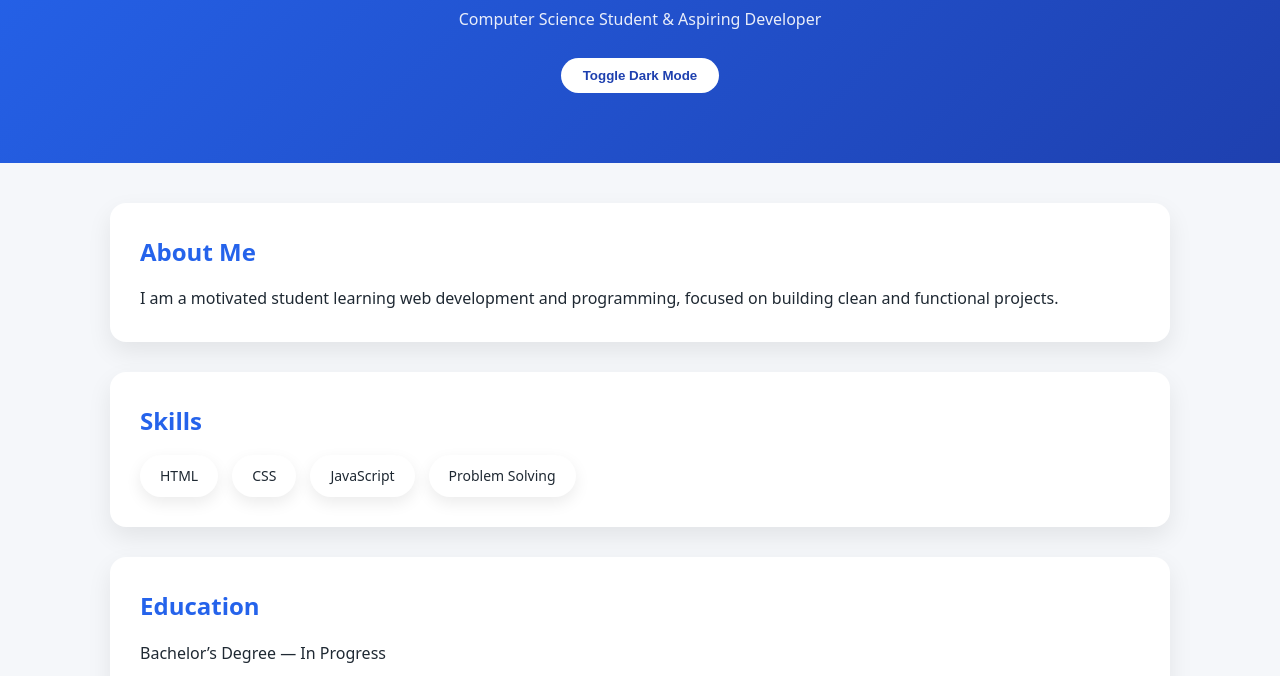
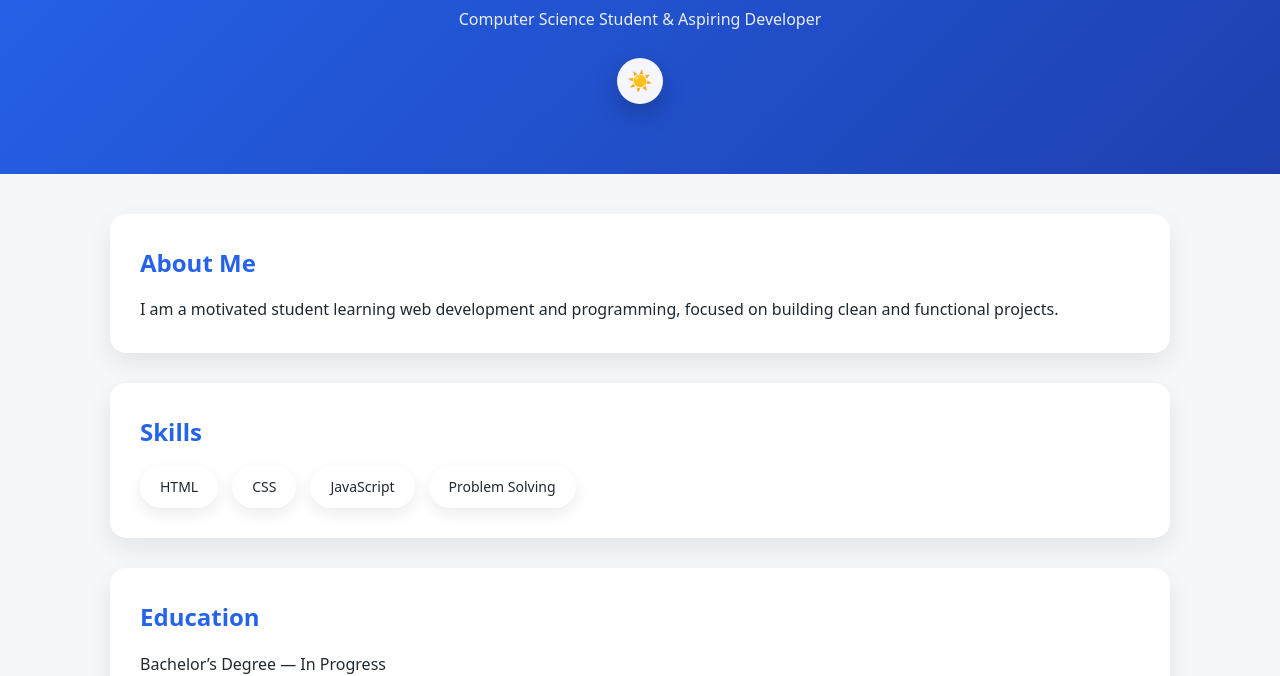
Before and after one commit to abood276/abdullah, a plain HTML site: page index.html in a window 1280 px wide. Shown: the part 137-813 px from the top of the page. Drawn offline with Linux system fonts and the light colour scheme.

Commit message:
last change

```diff
--- a/index.html
+++ b/index.html
@@ -13,7 +13,10 @@
 <header class="hero">
     <h1>Abdullah Firas</h1>
     <p class="subtitle">Computer Science Student & Aspiring Developer</p>
-    <button id="themeBtn">Toggle Dark Mode</button>
+    <button id="themeToggle" aria-label="Toggle theme">
+        <span id="themeIcon">☀️</span>
+    </button>
+
 </header>
 
 <main class="container">
--- a/script.js
+++ b/script.js
@@ -1,6 +1,14 @@
-// Dark mode toggle
-const themeBtn = document.getElementById("themeBtn");
+// Dark mode toggle (single icon)
+const themeBtn = document.getElementById("themeToggle");
+const themeIcon = document.getElementById("themeIcon");
 
 themeBtn.addEventListener("click", () => {
     document.body.classList.toggle("dark");
+
+    // Switch icon
+    if (document.body.classList.contains("dark")) {
+        themeIcon.textContent = "🌙";
+    } else {
+        themeIcon.textContent = "☀️";
+    }
 });
--- a/style.css
+++ b/style.css
@@ -53,15 +53,35 @@ body {
     opacity: 0.9;
 }
 
-.hero button {
+/* =========================================================
+   SINGLE ICON THEME TOGGLE (Sun / Moon)
+   ========================================================= */
+#themeToggle {
     margin-top: 25px;
-    padding: 10px 22px;
+    width: 46px;
+    height: 46px;
+    border-radius: 50%;
     border: none;
-    border-radius: 999px;
     cursor: pointer;
-    font-weight: 600;
-    background: white;
-    color: #1e40af;
+    font-size: 20px;
+
+    display: inline-flex;
+    align-items: center;
+    justify-content: center;
+
+    background: rgba(255, 255, 255, 0.95);
+    box-shadow: 0 10px 25px rgba(0, 0, 0, 0.2);
+
+    transition: transform 0.3s ease, background 0.3s ease;
+}
+
+#themeToggle:hover {
+    transform: scale(1.1);
+}
+
+/* Dark mode toggle background */
+body.dark #themeToggle {
+    background: rgba(0, 0, 0, 0.4);
 }
 
 /* =========================================================
@@ -97,7 +117,7 @@ h2 {
 }
 
 /* =========================================================
-   SKILLS (Card-style badges with hover border animation)
+   SKILLS (Animated on hover only)
    ========================================================= */
 .skills {
     display: flex;
@@ -116,7 +136,6 @@ h2 {
     color: var(--text);
     box-shadow: 0 6px 16px var(--shadow);
     overflow: hidden;
-    cursor: default;
     transition: transform 0.3s ease;
 }
 
@@ -139,11 +158,13 @@ h2 {
     );
     background-size: 300% 300%;
     animation: borderMove 4s linear infinite;
+
     -webkit-mask:
         linear-gradient(#000 0 0) content-box,
         linear-gradient(#000 0 0);
     -webkit-mask-composite: xor;
     mask-composite: exclude;
+
     opacity: 0;
     transition: opacity 0.3s ease;
     z-index: -1;
@@ -171,8 +192,11 @@ h2 {
     text-align: center;
     font-weight: 600;
     overflow: hidden;
-    z-index: 0;
     transition: transform 0.3s ease;
+}
+
+.card:hover {
+    transform: translateY(-6px);
 }
 
 .card::before {
@@ -190,11 +214,13 @@ h2 {
     );
     background-size: 300% 300%;
     animation: borderMove 6s linear infinite;
+
     -webkit-mask:
         linear-gradient(#000 0 0) content-box,
         linear-gradient(#000 0 0);
     -webkit-mask-composite: xor;
     mask-composite: exclude;
+
     opacity: 0;
     transition: opacity 0.3s ease;
     z-index: -1;
@@ -202,10 +228,6 @@ h2 {
 
 .card:hover::before {
     opacity: 1;
-}
-
-.card:hover {
-    transform: translateY(-6px);
 }
 
 /* =========================================================
@@ -249,11 +271,13 @@ h2 {
     );
     background-size: 300% 300%;
     animation: borderMove 5s linear infinite;
+
     -webkit-mask:
         linear-gradient(#000 0 0) content-box,
         linear-gradient(#000 0 0);
     -webkit-mask-composite: xor;
     mask-composite: exclude;
+
     opacity: 0;
     transition: opacity 0.3s ease;
     z-index: -1;
```
